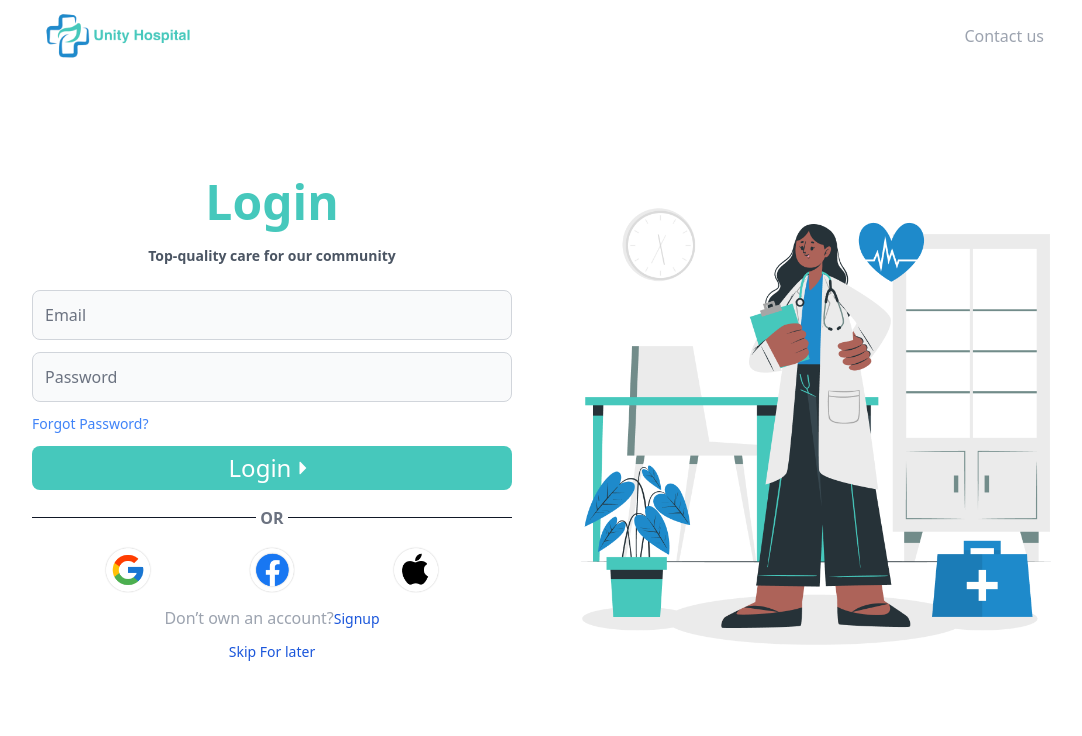
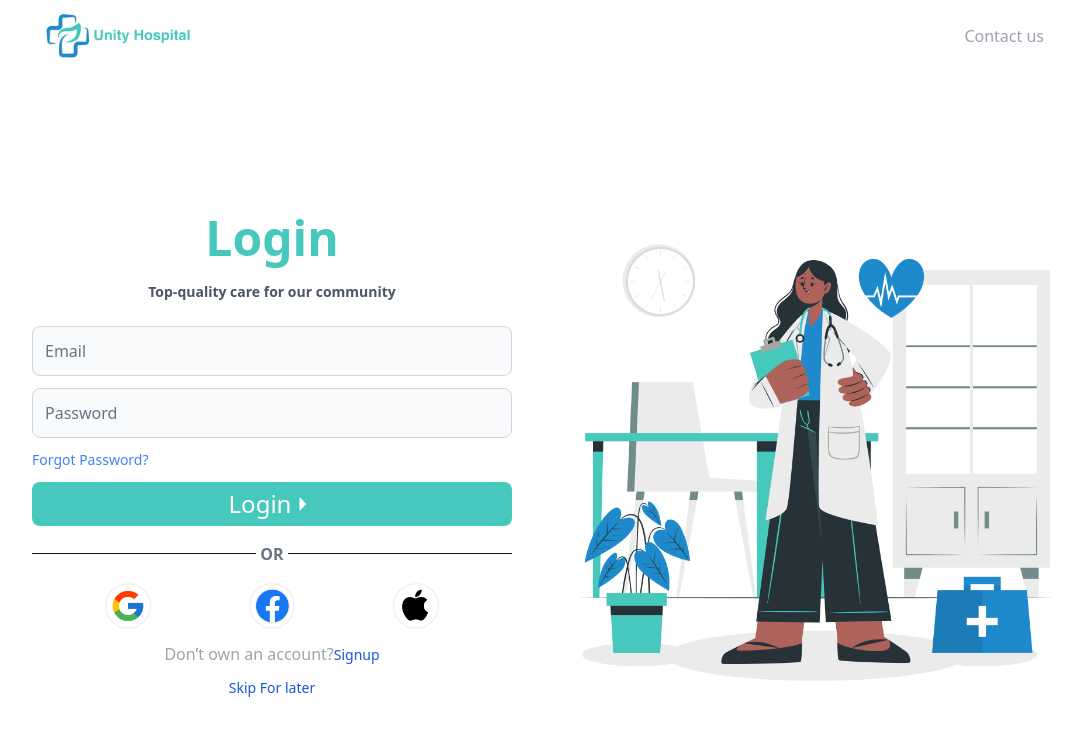
Before and after one commit to LEGENDARY-AHMED/Hospital, a React (Vite) app: page / in a window 1280 px wide. Shown: the top 736 px of the page, without its empty margins (96-1178 px from the left). Built offline with nearby package versions, Linux system fonts and the light colour scheme.

Commit message:
added some thing

```diff
--- a/src/component/Signup/Signup.jsx
+++ b/src/component/Signup/Signup.jsx
@@ -71,7 +71,7 @@ const Signup = () => {
         <title>Signup - Unity Hospital</title>
       </Helmet>
 
-      <section className="flex flex-col lg:flex-row items-center gap-16 justify-center w-[80%] m-auto pt-10 h-screen 2xl:container">
+      <section className="flex flex-col lg:flex-row items-center gap-16 justify-center w-[80%] m-auto pt-28 h-screen 2xl:container">
         <form
           onSubmit={formik.handleSubmit}
           className="flex flex-col items-center gap-3 w-full lg:w-1/2 text-center"
--- a/src/component/login/Login.jsx
+++ b/src/component/login/Login.jsx
@@ -65,7 +65,7 @@ const Login = () => {
       <Helmet>
         <title>Login - Unity Hospital</title>
       </Helmet>
-      <section className="flex flex-col lg:flex-row items-center gap-16 justify-center w-[80%] m-auto pt-10 h-screen 2xl:container">
+      <section className="flex flex-col lg:flex-row items-center gap-16 justify-center w-[80%] m-auto pt-28 h-screen 2xl:container">
         <form
           onSubmit={formik.handleSubmit}
           className="flex flex-col items-center gap-3 w-full lg:w-1/2 text-center"
--- a/src/component/navbar/Navbar.jsx
+++ b/src/component/navbar/Navbar.jsx
@@ -281,7 +281,7 @@ const NavbarComponent = () => {
           </div>
         </nav>
       ) : (
-        <nav className="dark:bg-gray-900 bg-white top-0 start-0 end-0 fixed mb-5">
+        <nav className="dark:bg-gray-900 bg-white top-0 start-0 end-0 fixed">
           <div className="grid w-[80%] m-auto items-center p-3 grid-cols-2">
             <Link to="/Home">
               <img src={Logo} className="h-12" alt="Logo" />
```
